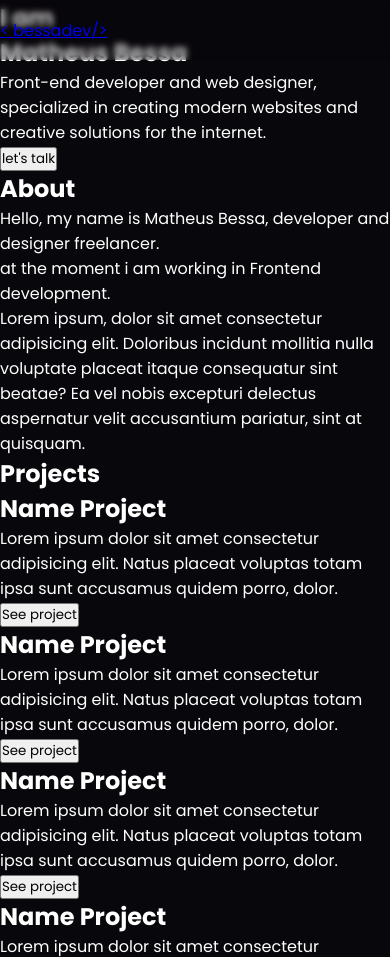
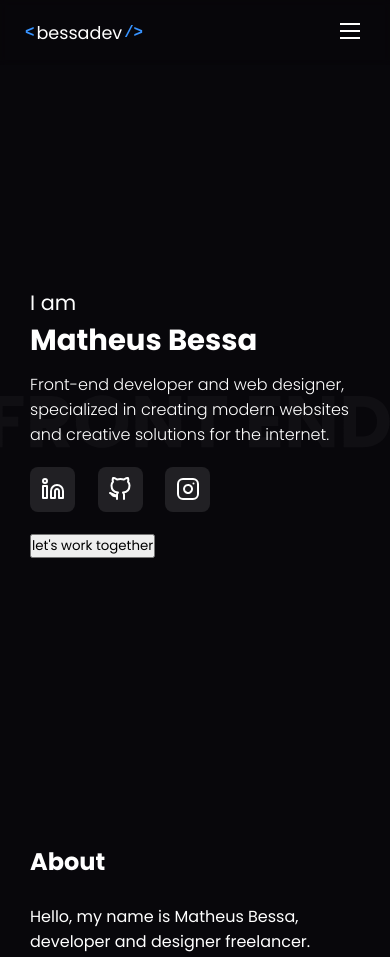
Before and after one commit to bessadeev/my-portfolio, a plain HTML site: page index.html in a window 390 px wide. Shown: the top 957 px of the page. Drawn offline with Linux system fonts and the light colour scheme.

Commit message:
first commit test
testando um protótipo de responsividade  em dispositivos movel

```diff
--- a/index.html
+++ b/index.html
@@ -21,26 +21,19 @@
         </menu>
     </header>
 
-    <main>
-
-        <section class="home">
-
-            <div class="profile-picture">
-                <img src="images/eu-engravatado-nobackground.png" alt="my profile picture">
-            </div><!--profile-picture-->
-
+        <main class="home">
 
             <div class="introduction">
                 <h1>I am <br> <span>Matheus Bessa</span></h1>
                 <p>Front-end developer and web designer, specialized in creating modern websites and creative solutions for the internet.</p>
 
                 <div class="social-links">
-                    <a href="#" class="linkedin"><img src="images/linkedin.png"></a>
-                    <a href="#" class="github"> <img src="images/github.png"></a>
-                    <a href="#" class="instagram"> <img src="images/instagram.png" ></a>
+                    <a href="#" class="linkedin"><img src="images/linkedin.svg"></a>
+                    <a href="#" class="github"> <img src="images/github.svg"></a>
+                    <a href="#" class="instagram"> <img src="images/instagram.svg" ></a>
                 </div><!--social-links-->
 
-                <button>let's talk</button>
+                <button>let's work together</button>
             </div><!--introduction-->
 
             <div class="arrow">
@@ -48,11 +41,19 @@
                 <span class="2"></span>
                 <span class="3"></span>
             </div><!--arrow-->
-        </section><!--home-->
+        </main><!--home-->
 
 
         <section class="about">
+
+            <div class="background-svg">
+            </div><!--background-svg-->
+
             <h1>About</h1>
+
+            <div class="profile-picture">
+                <img src="">
+            </div><!--profile-picture-->
             <p>
                 Hello, my name is Matheus Bessa, developer and designer freelancer. <br>
 
@@ -64,6 +65,10 @@
 
 
         <section class="projects">
+
+            <div class="background-svg">
+            </div><!--background-svg-->
+
             <h1>Projects</h1>
 
             <div class="project">
@@ -122,7 +127,6 @@
             </div><!--links-->
         </section><!--contact-->
 
-    </main>
 
     <footer>
         <p>©2025 Todos os diretos reservados para <a href="#">Matheus Bessa</a></p>
--- a/style.css
+++ b/style.css
@@ -18,7 +18,8 @@ body{
 
 header{
     width: 100%;
-    height: 60px;
+    height: 65px;
+    padding: 0px 30px 0px 20px;
     background-color: #08070b41;
     backdrop-filter: blur(3px);
     position: fixed;
@@ -27,6 +28,92 @@ header{
     justify-content: space-between;
 }
 
-img{
-    display: none;
+.logo a{
+    color: white;
+    text-decoration: none;
+    font-size: 1.1em;
+    padding: 5px;
+    display: flex;
+    justify-content: center;
+    align-items: center;
+    gap: 2px;
 }
+
+.logo span{
+    color: #3793FF;
+    font-size: 1.1em;
+    font-family: monospace;
+    font-weight: bold;
+}
+
+.hamburger{
+    width: 20px;
+    height: 20px;
+    display: flex;
+    flex-direction: column;
+    gap: 5px;
+}
+
+.hamburger span{
+    width: 100%;
+    height: 2px;
+    background-color: white;
+}
+
+.home{
+    display: flex;
+    justify-content: flex-start;
+    align-items: center;
+    padding-top: 65px;
+    width: 100%;
+    height: 100vh;
+    padding: 0px 30px;
+    background: url(images/text.svg) no-repeat;
+    background-size: 400px;
+    background-position: right center;
+}
+
+.introduction{
+    width: 100%;
+}
+
+.introduction h1{
+    font-size: 1.3em;
+    font-weight: 400;
+    margin-bottom: 10px;
+}
+
+.introduction span{
+    font-size: 1.4em;
+    font-weight: bold;
+}
+
+.introduction p{
+   font-weight: 300;
+   margin-bottom: 20px;
+}
+
+.social-links{
+    width: 180px;
+    height: 45px;
+    display: flex;
+    justify-content: space-between;
+    align-items: center;
+    margin-bottom: 20px;
+}
+
+.social-links a{
+    background-color: #212024;
+    height: 100%;
+    width: 45px;
+    border-radius: 8px;
+    display: flex;
+    justify-content: center;
+    align-items: center;
+}
+
+section{
+    width: 100%;
+    height: 100vh;
+    padding: 0px 30px;
+}
```
Also changed, not shown: images/bessadev-logo-removebg-preview.png (added), images/github.png (deleted), images/github.svg (added), images/instagram.png (deleted), images/instagram.svg (added), images/linkedin.png (deleted), images/linkedin.svg (added).
